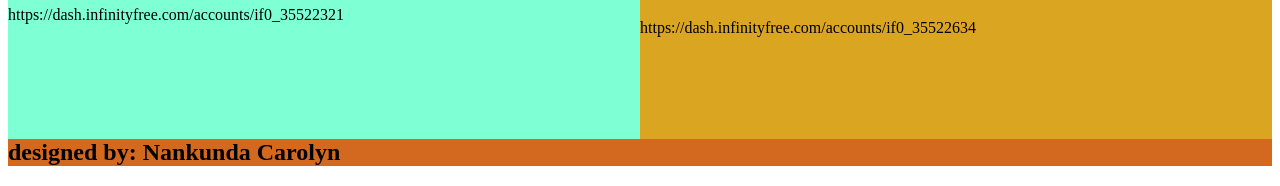
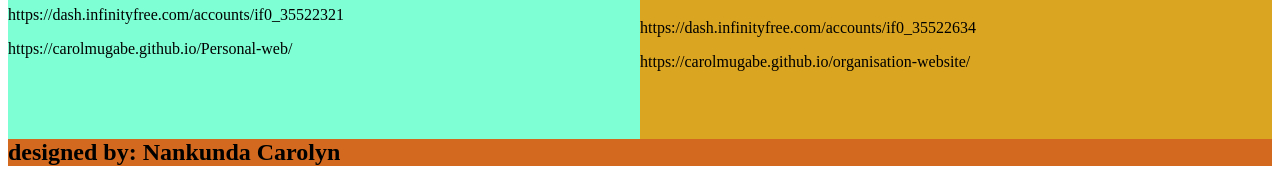
Before and after one commit to CarolMugabe/NANKUNDA-CAROLYN, a plain HTML site: page index.html in a window 1280 px wide. Shown: the part 642-828 px from the top of the page. Drawn offline with nearby package versions, Linux system fonts and the light colour scheme.

Commit message:
Update index.html

```diff
--- a/index.html
+++ b/index.html
@@ -32,10 +32,12 @@
         <main1><section>
             <h1> personal website links</h1>
             <p>https://dash.infinityfree.com/accounts/if0_35522321</p>
+            <p>https://carolmugabe.github.io/Personal-web/</p>
         </section></main1>
         <aside1>
                 <h1>Organisational website links</h1>
                 <p>https://dash.infinityfree.com/accounts/if0_35522634</p>
+                <p>https://carolmugabe.github.io/organisation-website/</p>
         </aside1>
 
     </div>
```
